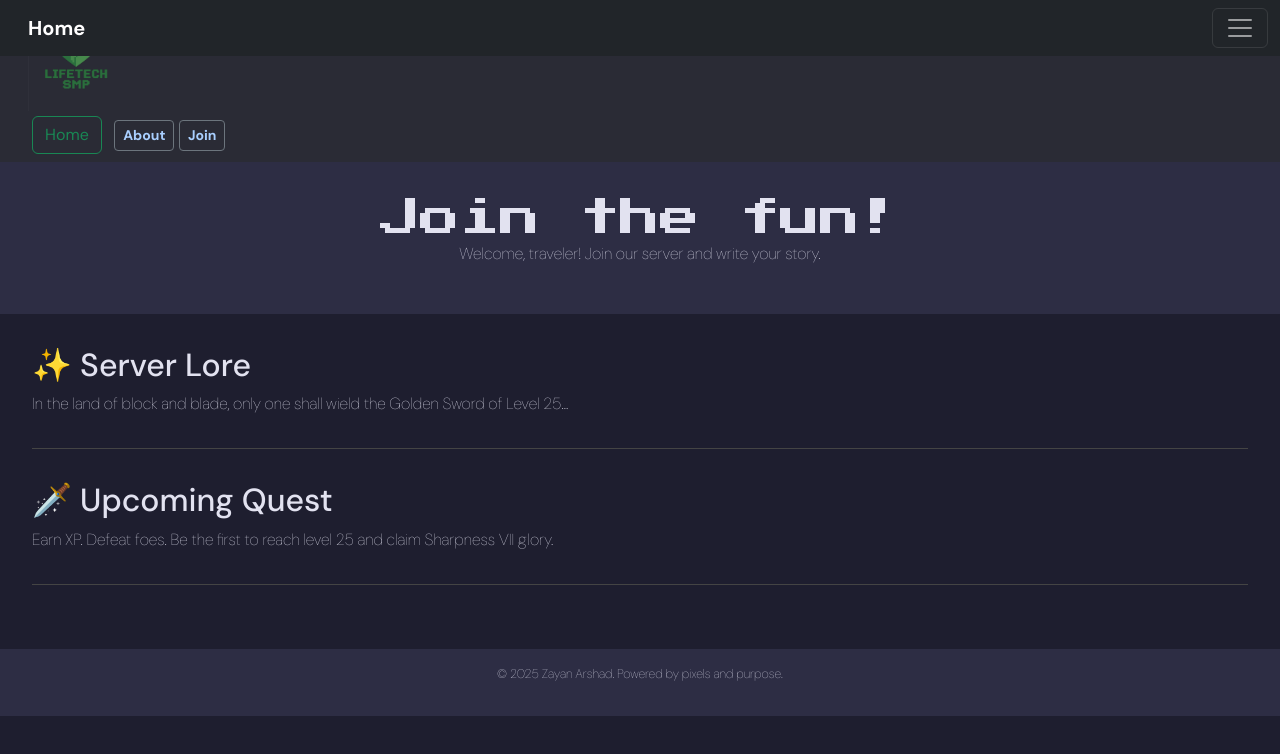
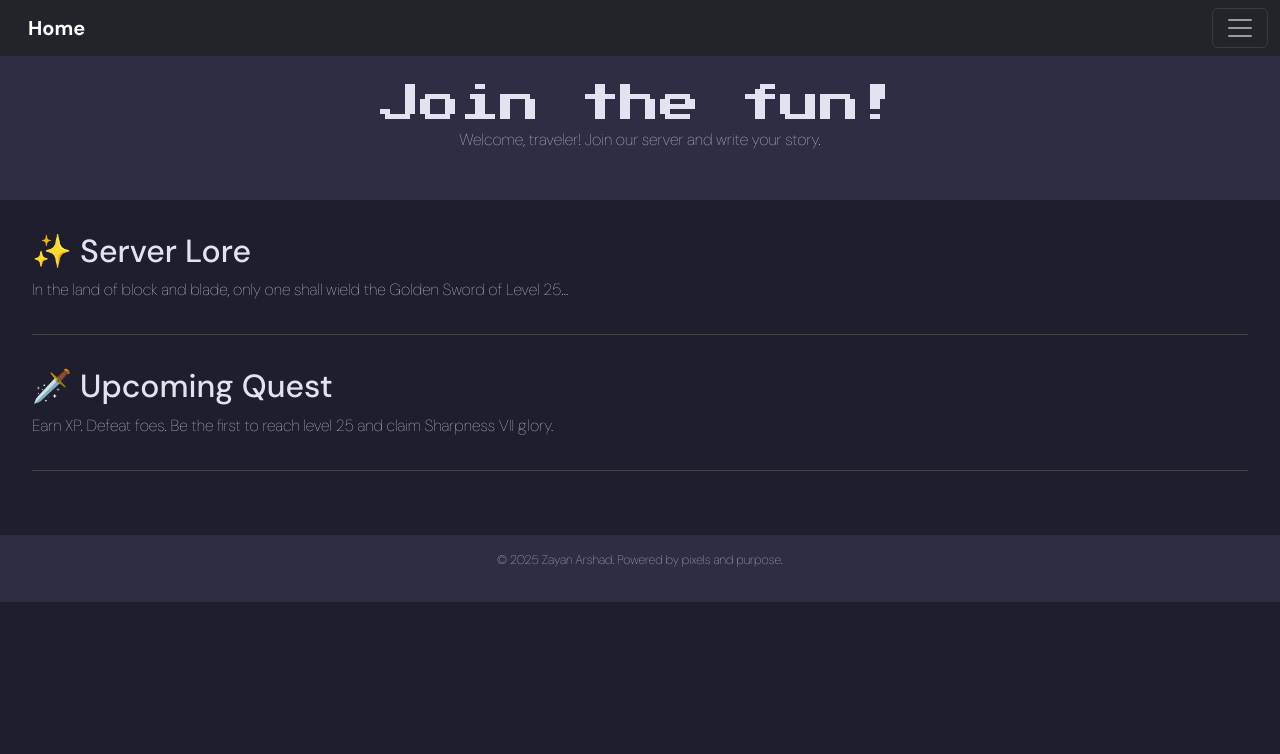
Before and after one commit to hackerZay4850/LifeTech, a plain HTML site: page index.html in a window 1280 px wide. Drawn offline with Linux system fonts and the light colour scheme.

Commit message:
Update index.html

```diff
--- a/index.html
+++ b/index.html
@@ -52,20 +52,6 @@
 
 </style>
 
-<nav class="navbar bg-body-dark" id="match">
-  <div class="container-fluid">
-    <a class="navbar-brand" href="index.html">
-      <img src="images/LIFETECH.png" alt="Logo" width="96" height="96" class="d-inline-block align-text-top">
-    </a>
-    <form class="container-fluid justify-content-start">
-    <button class="btn btn-outline-success me-2" type="button">Home</button>
-    <button class="btn btn-sm btn-outline-secondary" type="button"><a href=about-us.html>About</a></button>
-    <button class="btn btn-sm btn-outline-secondary" type="button"><a href=join.html>Join</a></button>
-
-  </form>
-  </div>
-</nav>
-
 <nav class="navbar navbar-dark bg-dark fixed-top">
   <div class="container-fluid">
     <a class="navbar-brand" href="#">Home</a>
@@ -99,6 +85,8 @@
     </div>
   </div>
 </nav>
+<br>
+<br>
 
 
 </head>
```
